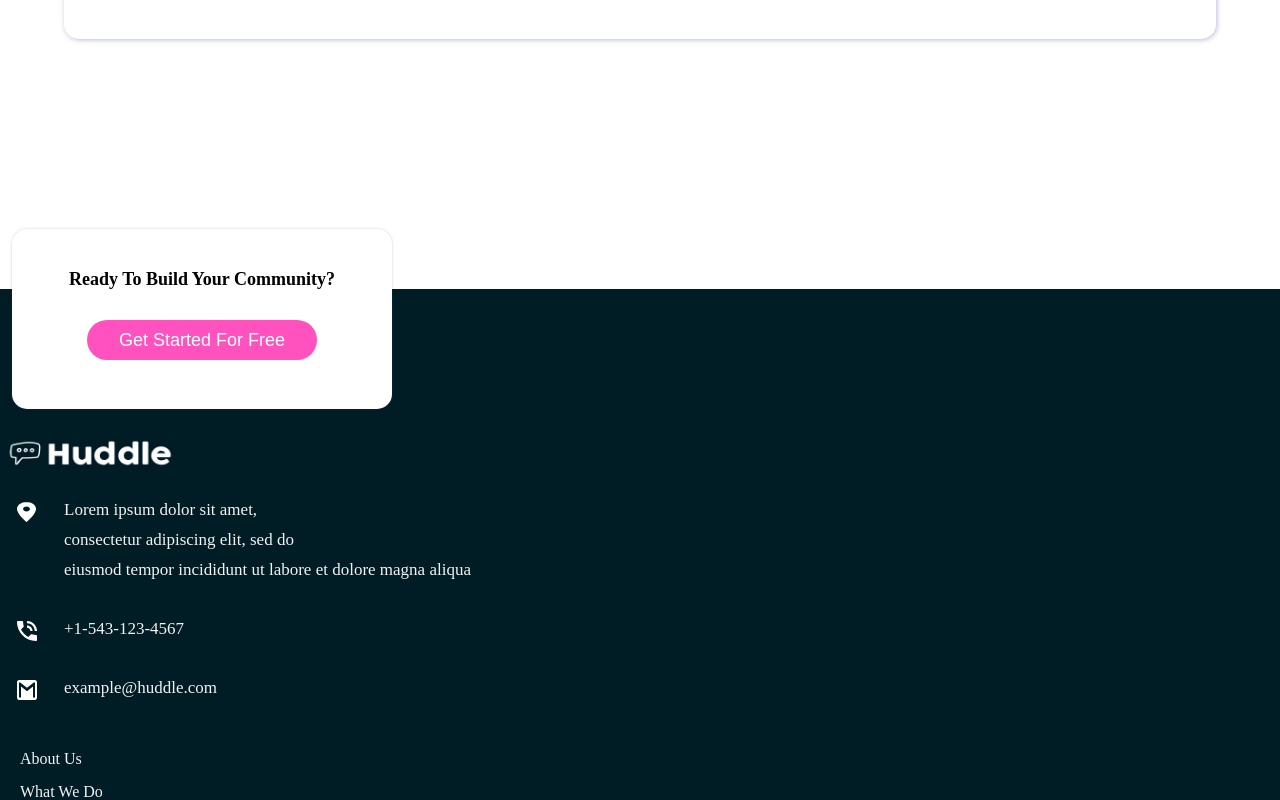
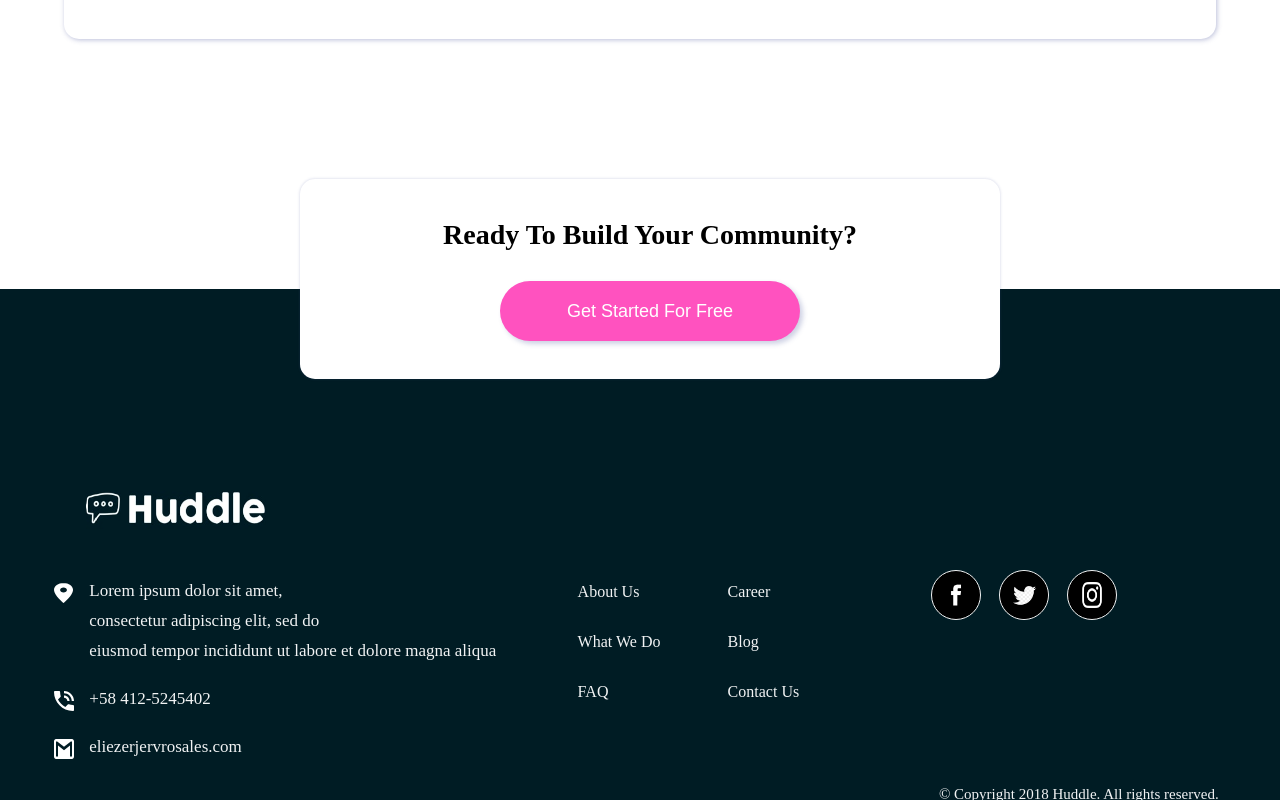
Before and after one commit to Jeliezer2003/huddle-landing-page-with-alternating-feature-blocks-master, a plain HTML site: page index.html in a window 1280 px wide. Shown: the part 2000-2800 px from the top of the page. Drawn offline with Linux system fonts and the light colour scheme; a web font is replaced by a local one.

Commit message:
commit-end

```diff
--- a/_menu.scss
+++ b/_menu.scss
@@ -1,4 +1,3 @@
-
 @mixin chart {
   margin-top: 40px;
   box-shadow: 0px 0px 3px #48529944;
@@ -6,183 +5,177 @@
   padding: 30px;
   margin-left: 14px;
   width: 380px;
-    height: 480px;;
+  height: 480px;
   background-color: rgb(255, 255, 255);
   border-radius: 15px;
-    img{
+  img {
     width: 220px;
     height: 220px;
-        @media (1024px <= width){
+    @media (1024px <= width) {
       width: 400px;
       height: 300px;
       margin: auto;
-
     }
   }
-   p{
+  p {
     margin-top: 25px;
     color: hsl(208, 11%, 55%);
-     @media (1024px <= width){
-        font-size: 18px;;
-
-
-
+    @media (1024px <= width) {
+      font-size: 18px;
     }
   }
-        h4{
-        font-family: 'Open Sans', sans-serif;
+  h4 {
+    font-family: "Open Sans", sans-serif;
     font-size: 22px;
   }
-    @media (1024px <= width){
+  @media (1024px <= width) {
     justify-content: space-evenly;
-        display:flex;
+    display: flex;
     width: 90%;
     height: 400px;
     margin: 40px auto;
     box-shadow: 1px 1px 5px #48529960;
   }
 }
-
-.header{
+.header {
   display: flex;
   justify-content: space-between;
   padding: 20px;
   text-align: center;
-
-
 }
-.logo{
+.logo {
   margin-top: 50px;
   width: 130px;
   height: 20px;
-    @media (1024px <= width){
+  @media (1024px <= width) {
     margin-top: 15px;
     margin-left: 10px;
   }
 }
-.try{
+.try {
   background-color: rgb(255, 255, 255);
   border-radius: 25px;
-    text-align:center;
+  text-align: center;
   padding-top: 6px;
   width: 150px;
   height: 30px;
   margin-top: 40px;
-    font-family: 'Poppins';
+  font-family: "Poppins";
   box-shadow: 0px 0px 3px #48529944;
-    @media (1024px <= width){
+  @media (1024px <= width) {
     margin-top: 15px;
     margin-right: 10px;
   }
-
 }
-.imagen{
+.imagen {
   margin: 30px 40px;
   width: 80%;
   height: 250px;
-    @media (1024px <= width){
+  @media (1024px <= width) {
     width: 700px;
     height: 500px;
   }
-
 }
-.top{
-    background-image: url(/images/bg-hero-mobile.svg) ;
+.top {
+  background-image: url(/images/bg-hero-mobile.svg);
   background-color: hsl(193, 100%, 96%);
-
-
 }
-.top-contenido{
+.top-contenido {
   display: block;
-    @media (1024px <= width){
+  @media (1024px <= width) {
     display: flex;
   }
-
-
 }
-.build{
-    @media (1024px <= width){
+.build {
+  @media (1024px <= width) {
     align-self: flex-start;
     padding: 50px;
-
   }
 }
-.subtitle{
+.subtitle {
   margin-top: 50px;
   padding: 28px;
   font-size: 27px;
   line-height: 32px;
   text-align: center;
-    @media (1024px <= width){
+  @media (1024px <= width) {
     text-align: start;
     font-size: 35px;
     line-height: 45px;
     padding: 0px;
     padding-top: 60px;
-
-
   }
-
 }
-.text{
+.text {
   line-height: 25px;
   display: block;
   font-size: 18px;
   padding: 20px;
   text-align: center;
-    @media (1024px <= width){
+  @media (1024px <= width) {
     text-align: start;
     line-height: 23px;
     font-size: 17px;
     padding: 1px;
     margin-top: 10px;
-
-
   }
-
 }
-.boton{
+.boton {
   margin-left: 30px;
   width: 300px;
   height: 60px;
-    border-radius: 30px ;
+  border-radius: 30px;
   color: white;
   font-size: 18px;
   margin: 30px 52px;
   text-align: center;
   background-color: hsl(322, 100%, 66%);
+  box-shadow: 3px 3px 5px #48529944;
   border: none;
-    @media (1024px <= width){
+  @media (1024px <= width) {
     align-self: flex-end;
     margin-left: 0;
   }
 }
-.boton:hover{
-    background-color:rgb(255, 0, 149);
+.boton:hover {
+  background-color: rgb(255, 0, 149);
 }
-.medio{
+.medio {
   padding-top: 50px;
   display: block;
   background-color: rgb(255, 255, 255);
   margin-top: 20px;
 
-.text1{
+  .text1 {
     display: block;
     margin-top: 50px;
-    @media (1024px <= width){
+    @media (1024px <= width) {
       padding: 30px;
       text-align: start;
       width: 500px;
       height: 200px;
     }
   }
-.grow{
-@include chart()
+  .grow {
+    @include chart();
   }
-.flowing{
-@include chart()
+  .flowing {
+    @include chart();
   }
-.your{
-@include chart()
+  .your {
+    @include chart();
   }
 }
+.grow {
+  img {
+    @media (1024px <= width) {
+      order: 1;
+    }
+  }
+}
+.your {
+  img {
+    @media (1024px <= width){
+        order: 1;
+    }
+  }}
--- a/estilo.scss
+++ b/estilo.scss
@@ -7,18 +7,31 @@
 }
 body{
  width: fit-content;
- @media (1024px <= width){
+ @media (desktop <= width){
       width: 100vw;
  }
 }
 
 .footer{
-
     margin-top: 250px;
     color: white;
     background-color: #001C24;
+    @media (1024px <= width){
+        width: 100%;
+        height: 600px;
 
 
+    }
+
+}
+.footer-1{
+    @media (1024px <= width){
+        padding-top: 10px;
+        display: flex;
+        justify-content: space-evenly;
+        margin: auto auto;
+
+    }
 }
 .escala{
         background-color: white;
@@ -30,6 +43,13 @@ body{
         z-index: 50;
         margin-top: 150px;
         position: absolute;
+        font-weight: 700;
+        @media (1024px <= width){
+            margin-left: 300px;
+            margin-top: 100px;
+            width: 700px;
+            height: 200px;
+        }
 
  }
   .escala-1{
@@ -46,16 +66,32 @@ body{
      font-size: 18px;
      text-align: center;
      background-color: hsl(322, 100%, 66%);
+     box-shadow: 3px 3px 5px #48529944;
      border: none;
      z-index: 30;
+
+     @media (1024px <= width){
+        width: 300px;
+        height: 60px;
+    }
+
     }
     h4{
      font-weight: 700;
      font-size: 18px;
      color: rgb(0, 0, 0);
+     @media (1024px <= width){
+        font-size: 28px;
     }
 
     }
+    button:hover{
+        background-color: hsla(322, 99%, 50%, 0.986);
+
+    }
+
+    }
+
 
  .rei{
 
@@ -64,44 +100,122 @@ body{
          height: 30px;
         background-color: white;
         margin-top: 150px;
+        @media (1024px <= width){
+            margin-top: 200px;
+            width: 200px;
+            height: 40px;
+            margin-left:75px;
+
     }
-     }
+
+     }}
      .datos{
-        margin-left: 10px;
+        margin-left: 0px;
         margin-top: 15px;
+        display: block;
+        padding: 0px;
+
+       .datos__1{
         display: flex;
-        padding: 7px;
+        margin: 5px;
+        margin-top: 10px;
+        @media (1024px <= width){
+            margin-top: 18px;
+        }
+       }
+
+
         img{
             margin-top: 7px;
             width: 20px;
             height: 20px;
+            margin-left: 3px ;
         }
         p{
          color: #F1F3F4;
          font-size: 17px;
          line-height: 30px;
-         padding-left: 7px;
          padding-right: 10px;
-         margin-left: 20px;
+         margin-left: 15px;
+
         }
+        @media (1024px <= width){
+            display: block;
+
+           }
+
      }
+
+
      .datos-1{
         margin-top: 25px ;
         margin-left: 20px;
+
+        @media (1024px <= width){
+
+        }
+
         ul{
+            @media (1024px <= width){
+            display:grid;
+            grid-template-columns: 150px 150px;
+            grid-template-rows: 50px 50px 50px;
+            }
 
             li{
             list-style: none;
             padding-top: 15px;
             color: hsl(200, 12%, 95%);
-            }
+
         }
-     }
+        }
+
+    }
+
+    ul li:nth-child(2){
+        @media (1024px <= width){
+        grid-column: 1 ;
+       }
+   }
+   ul li:nth-child(3){
+    @media (1024px <= width){
+    grid-column: 1 span /2 ;
+
+   }
+}
+ul li:nth-child(4){
+    @media (1024px <= width){
+    grid-row: 1/4 ;
+    grid-column: 2/2;
+   }
+}
+ul li:nth-child(5){
+    @media (1024px <= width){
+    grid-column: 2/2 ;
+    grid-row: 2/3;
+   }
+}
+ul li:nth-child(6){
+    @media (1024px <= width){
+    grid-column: 2 ;
+    grid-row: 3/ 3;
+   }
+}
+
+
+
+
+
+
    .end{
     margin-top: 80px;
     text-align: center;
     padding-bottom: 60px;
+    @media (1024px <= width){
+        margin-top: 20px;
+        text-align: start;
 
+    }
 
 
     img{
@@ -118,9 +232,11 @@ body{
         font-size: 15px;
         padding: 15px;
         color: hsl(200, 12%, 95%);
+        @media (1024px <= width){
+         margin-top: 140px;
+        }
 
-
-       }
+      }
     }
 
 
--- a/index.html
+++ b/index.html
@@ -9,7 +9,7 @@
       rel="icon"
       type="image/png"
       sizes="32x32"
-      href="./images/favicon-32x32.png"
+      href="./images/favicon-32x32.png"/>
   <script src="https://kit.fontawesome.com/2072b8ba73.js" crossorigin="anonymous"></script>
 
     <link rel="preconnect" href="https://fonts.googleapis.com" />
@@ -25,19 +25,8 @@
 
     <link rel="stylesheet" href="estilo.css" />
     <title>
-      Frontend Mentor | Huddle landing page with alternating feature blocks
+      You are my fans
     </title>
-
-    <!-- Feel free to remove these styles or customise in your own stylesheet 👍 -->
-    <style>
-      .attribution {
-        font-size: 11px;
-        text-align: center;
-      }
-      .attribution a {
-        color: hsl(228, 45%, 44%);
-      }
-    </style>
   </head>
   <body>
     <div class="main-container">
@@ -115,22 +104,27 @@
         <div class="rei">
           <img src="/images/Captura.PNG" alt="" />
         </div>
+        <div class="footer-1">
           <div class="datos">
-          <img src="/images/icon-location.svg" alt="" />
+            <div class="datos__1">
+              <img src="/images/icon-location.svg" alt=""/>
               <p>
                 Lorem ipsum dolor sit amet,<br> consectetur adipiscing elit, sed do <br>
                 eiusmod tempor incididunt ut labore et dolore magna aliqua
               </p>
             </div>
+            <div class="datos__1">
+              <img src="/images/icon-phone.svg" alt="" />
+              <p> +58 412-5245402</p>
+            </div>
+            <div class="datos__1">
+            <img src="/images/icon-email.svg" alt="" />
+              <p> eliezerjervrosales.com</p>
+            </div>
+          </div>
 
-        <div class="datos">
-          <img src="/images/icon-phone.svg" alt="" />
-          <p>+1-543-123-4567</p>
-        </div>
-        <div class="datos">
-          <img src="/images/icon-email.svg" alt="" />
-          <p>example@huddle.com</p>
-        </div>
+
+
           <div class="datos-1">
             <ul>
               <li> About Us</li>
@@ -142,17 +136,17 @@
             </ul>
           </div>
            <div class="end">
-          <img src="/images/facebook.png" alt="">
-          <img src="/images/twitter.png" alt="">
-          <img src="/images/instagram.png" alt="">
+               <a href="https://www.facebook.com/eliezerjervrosales/" target="_blank"><img src="/images/facebook.png" alt=""></a>
+               <a href="https://twitter.com" target="_blank"><img src="/images/twitter.png" alt=""></a>
+               <a href="https://www.facebook.com/eliezerjervrosales/" target="_blank"> <img src="/images/instagram.png" alt=""></a>
                <p>&copy; Copyright 2018 Huddle. All rights reserved.</p>
+           </div>
+
         </div>
 
 
       </div>
+    </div>
 
-
-
-      </div>
   </body>
 </html>
```
Also changed, not shown: estilo.css, 1 other file. Lines whose indentation alone changed are shown as unchanged.
